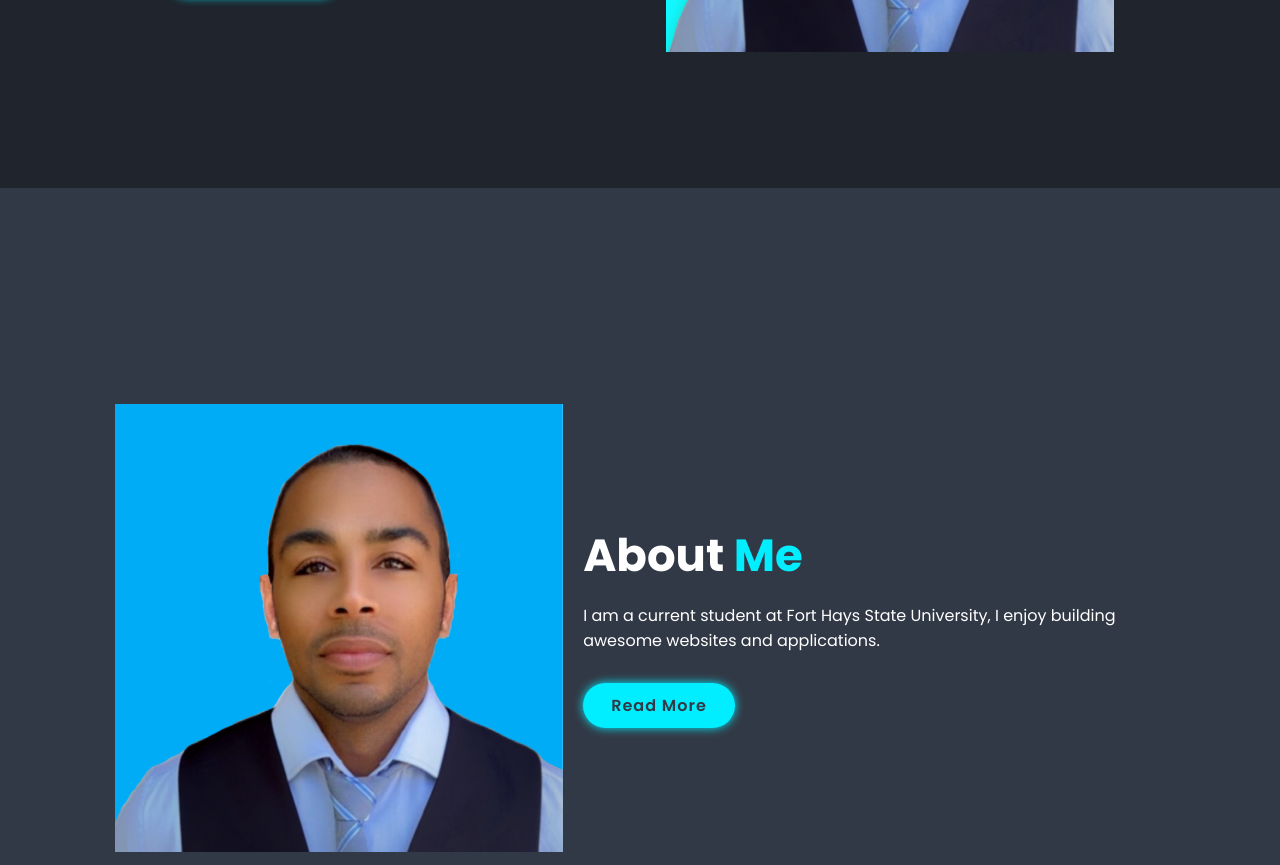
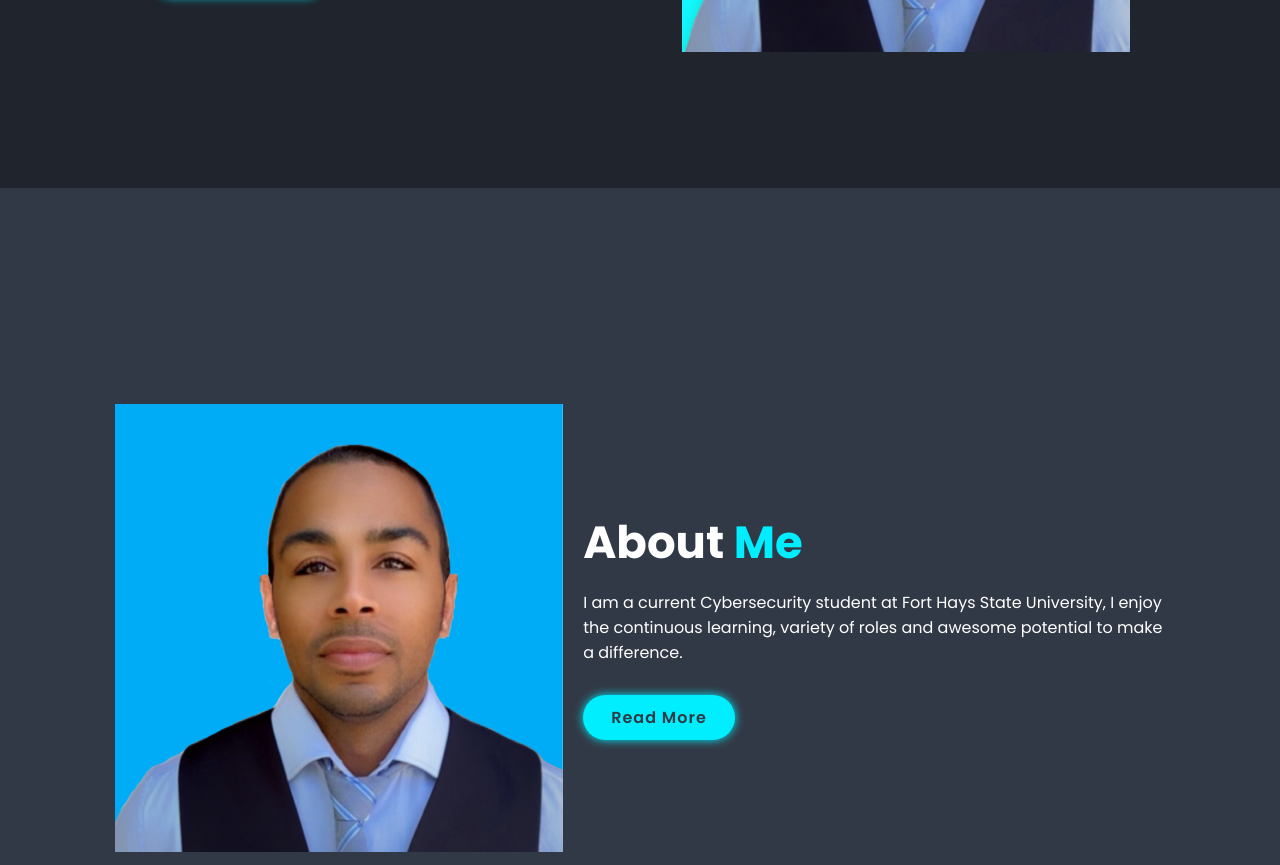
Before and after one commit to jowii26/Portfolio, a plain HTML site: page index.html in a window 1280 px wide. Shown: the part 612-1477 px from the top of the page. Drawn offline with nearby package versions, Linux system fonts and the light colour scheme.

Commit message:
index.html

```diff
--- a/index.html
+++ b/index.html
@@ -30,7 +30,7 @@
         <div class="home-content">
             <h3>My name is</h3>
             <h1>Ronnie Wilkerson</h1>
-            <h3>And I'm a <span>Software Engineer</span></h3>
+            <h3>And I'm a <span>Cybersecurity Student</span></h3>
             <p>As you will soon be able to tell, I like to learn many
                 new things.</p>
             <div class="social-media">
@@ -56,8 +56,8 @@
             <div class="about-content">
                 <h2 class="heading">About <span>Me</span></h2>
 
-                <p>I am a current student at Fort Hays State University,
-                I enjoy building awesome websites and applications.
+                <p>I am a current Cybersecurity student at Fort Hays State University,
+                I enjoy the continuous learning, variety of roles and  awesome potential to make a difference.
                 </p>
                     <a href="#" class="btn">Read More</a>
                  </div>
```
